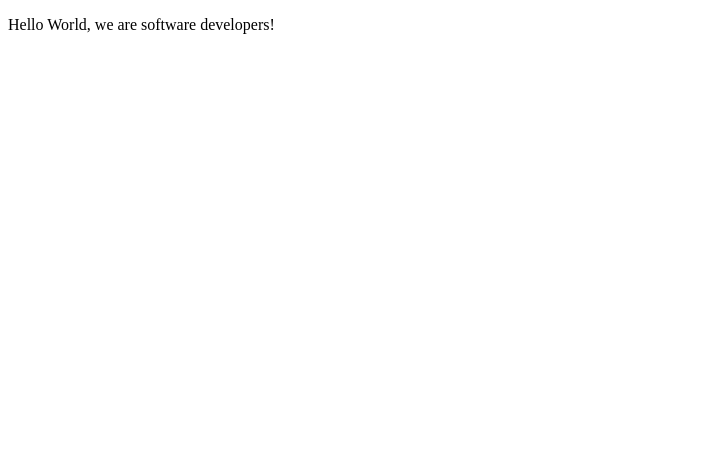
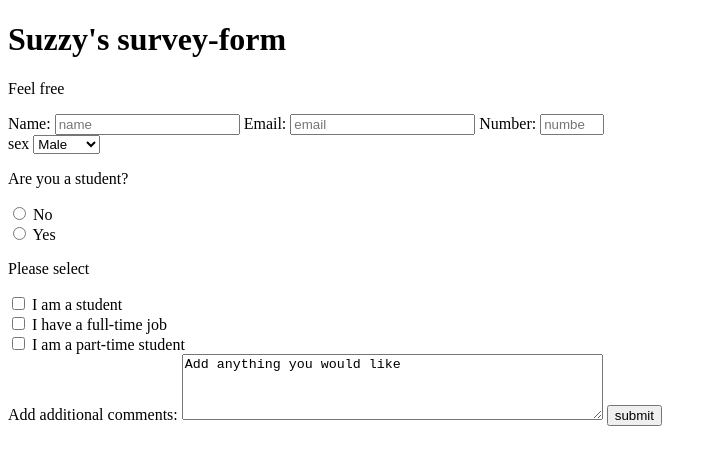
Before and after one commit to ktsyops/suzzycumkwaks, a plain HTML site: page index.html in a window 1280 px wide. Shown: the whole page, without its empty margins (0-717 px from the left). Drawn offline with Linux system fonts and the light colour scheme.

Commit message:
HTML project done

```diff
--- a/index.html
+++ b/index.html
@@ -2,26 +2,59 @@
 <html lang="en">
   <head>
     <meta charset="UTF-8">
-    <title>Fork Me! FCC: Test Suite Template</title>
+    <title>survey-form</title>
     <link rel="stylesheet" href="css/style.css">
+
   </head>
 
   <body>
     <script src="https://cdn.freecodecamp.org/testable-projects-fcc/v1/bundle.js"></script>
+    <h1 id = "title">Suzzy's survey-form</h1>
+    <p id = "description">Feel free </p>
+    <form  id = "survey-form">
+    <label id = "name-label">
+      Name:
+    </label>
+    <input type = "text" placeholder ="name" id = "name" required>
 
-    <!--
+     <label id ="email-label">
+      Email:
+    </lable>
+    <input type = "email" placeholder = "email" id = "email" required>
 
-    Hello Camper!
+  <label id ="number-label">
+      Number:
+    </lable>
+    <input type = "number" placeholder ="number" id = "number" min = "0" max= "100">
+    <br>
+<label>sex</label>
 
-    For now, the test suite only works in Chrome!
-    Please read the README below in the JS Editor before beginning.
-    Feel free to delete this message once you have read it.
-    Good luck and Happy Coding!
+<select name="sex" id="dropdown">
+  <option value="male">Male</option>
+  <option value="female">Female</option>
+  </select>
+  <p> Are you a student?</p>
+  <input type="radio"  name="student" value="No">
+<label for="No">No</label><br>
+<input type="radio" id="Yes" name="student" value="Yes">
+<label for="Yes">Yes</label><br>
+<p>Please select</p>
 
-    - The freeCodeCamp Team
+<input type="checkbox" id="vehicle1" name="start 1" value="student">
+<label>I am a student</label><br>
+<input type="checkbox" id="start 2" name="student2" value="student">
+<label> I have a full-time job</label><br>
+<input type="checkbox" id="start3" name="student" value="student">
+<label>I am a part-time student</label><br>
 
-    -->
-    <p>Hello World, we are software developers!</p>
-    <script  src="js/index.js"></script>
+<label for="w3review">Add additional comments:</label>
+
+<textarea id="comments" name="comments" rows="4" cols="50">
+Add anything you would like
+</textarea>
+
+<input type = "submit" id ="submit" value = "submit"/>
+    </form>
+
   </body>
 </html>
```
